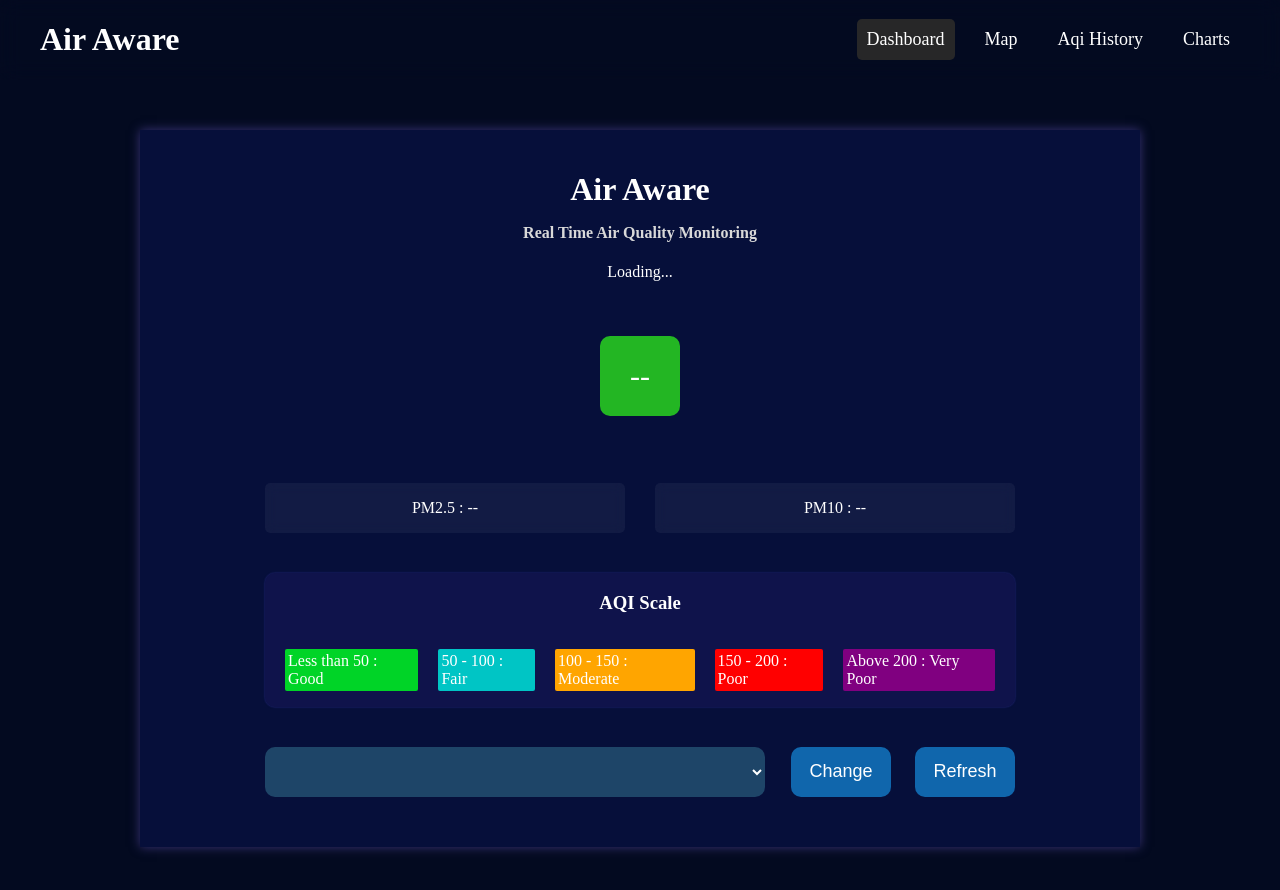
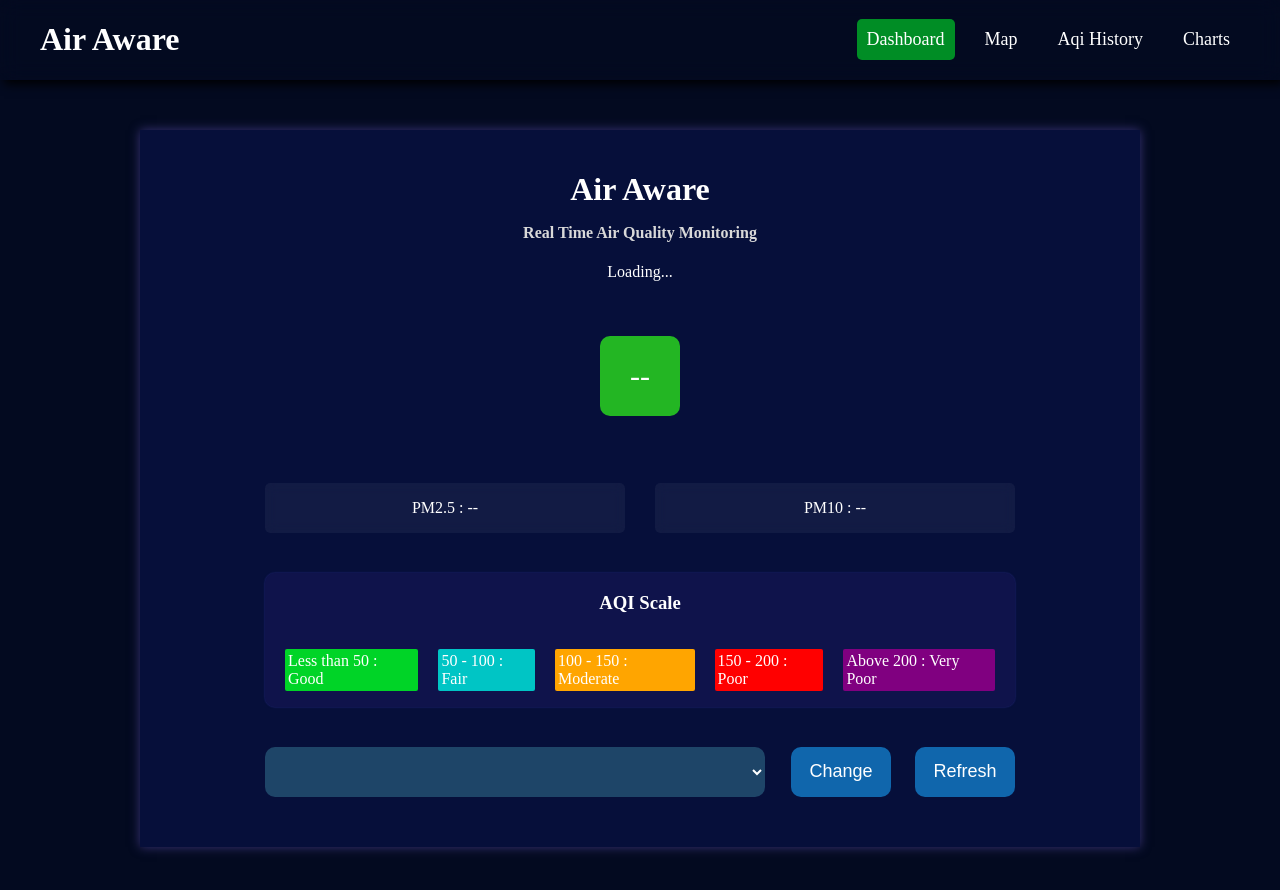
Before and after one commit to Jeet-dhali/AQIdetector, a website: page public/index.html in a window 1280 px wide. Drawn offline with Linux system fonts and the light colour scheme; files that its build step writes are made by us from their sources; files whose address does not match are found by name.

Commit message:
improved folder structure

```diff
--- a/public/style.css
+++ b/public/styles/style.css
@@ -15,9 +15,10 @@ body {
   display: flex;
   justify-content: space-between;
   align-items: center;
-  width: 100vw;
+  width: 100%;
   backdrop-filter: blur(10px);
   margin-bottom: 50px;
+  box-shadow: 4px 4px 10px black;
 }
 
 .left-section h1, .left-section h3 {
@@ -48,7 +49,7 @@ body {
 }
 
 .selected {
-  background-color: rgb(39, 39, 40);
+  background-color: rgb(0, 141, 37);
 }
 
 .main-body {
```
Also changed, not shown: public/scripts/aqiConversion.js (renamed from public/aqiConversion.js), public/scripts/data.js (renamed from public/data.js), public/scripts/frontend.js (renamed from public/frontend.js), public/scripts/map.js (added).
